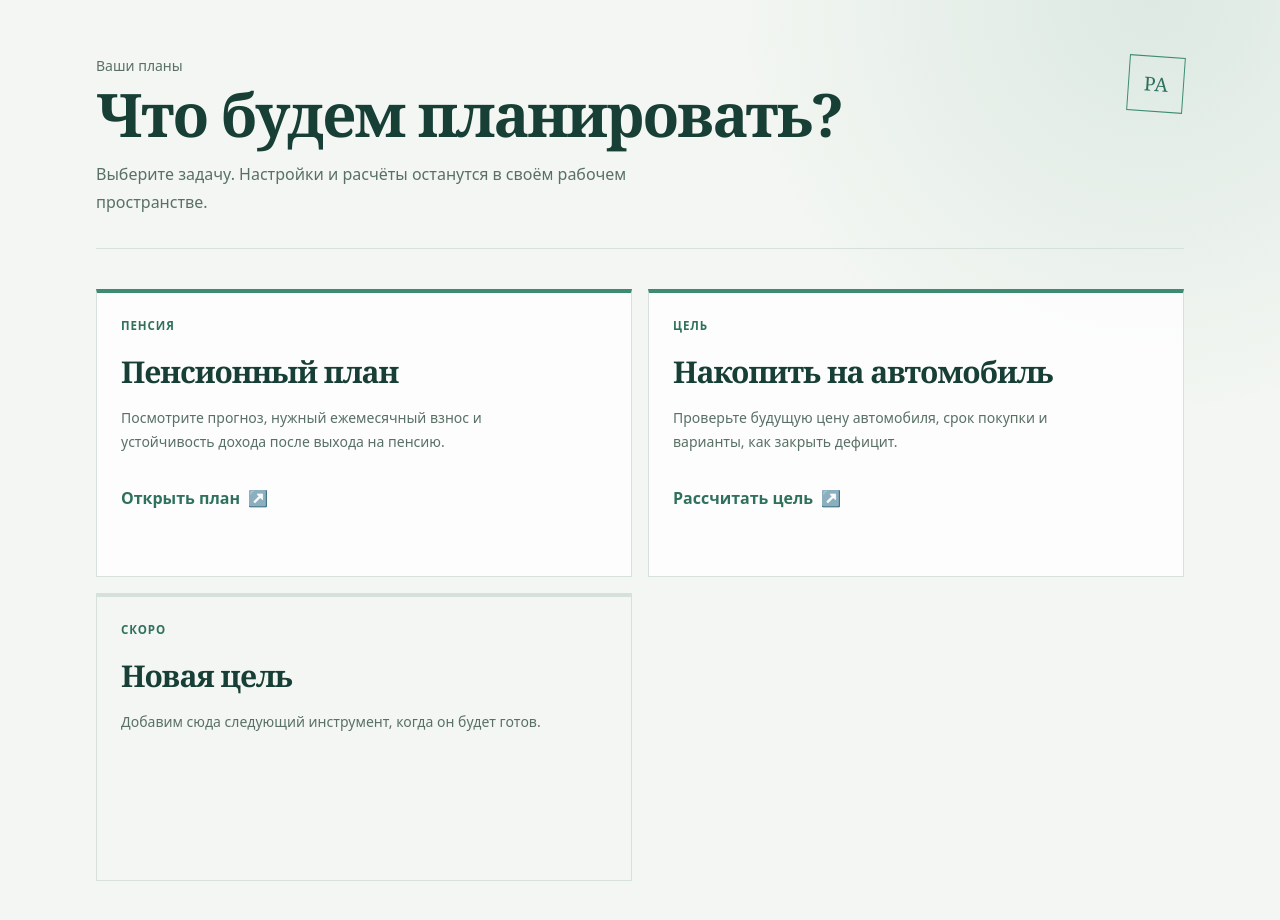
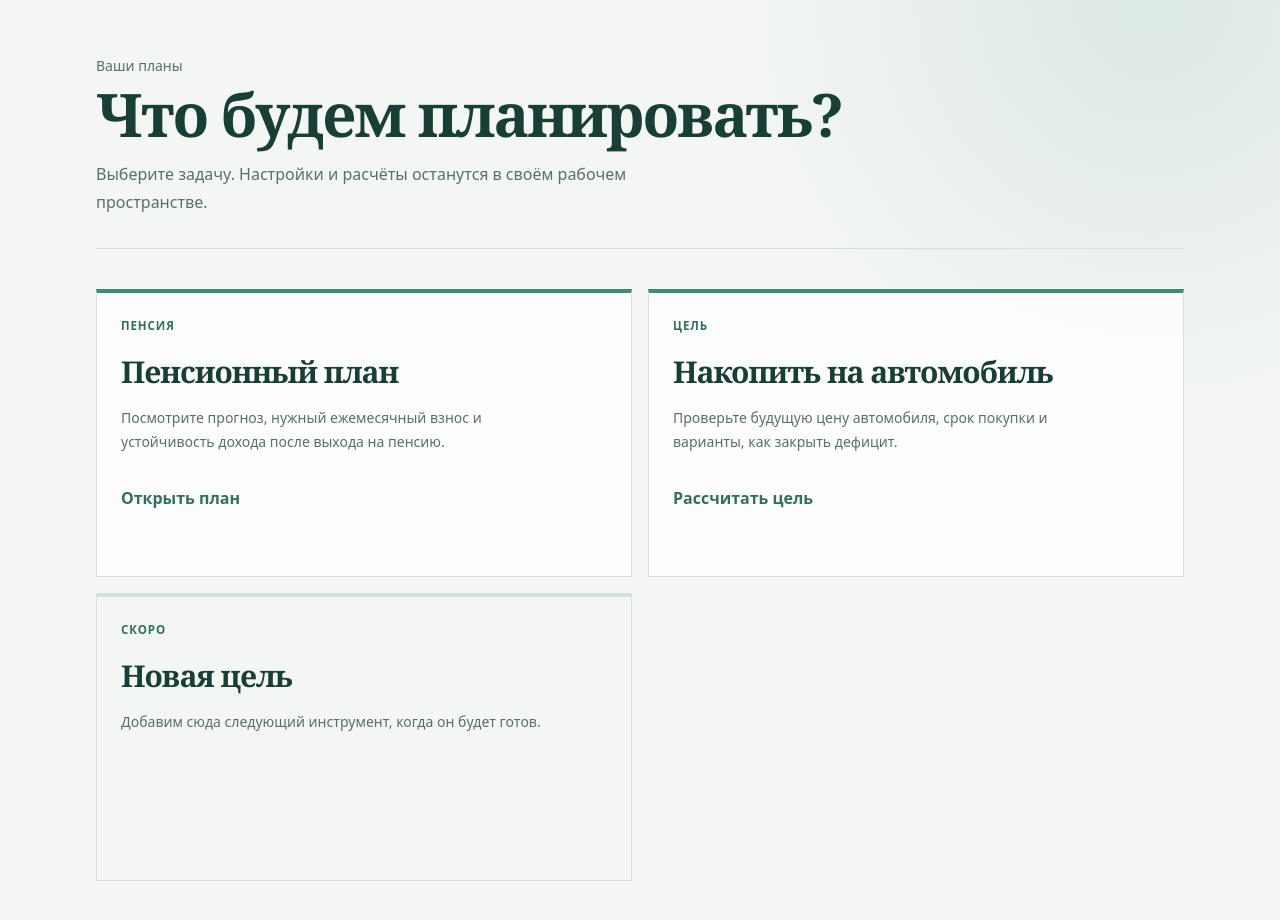
Before and after one commit to QFire2012/pension-assistant, a Next.js app: page /hub in a window 1280 px wide. Shown: the top 920 px of the page. Built offline with nearby package versions, Linux system fonts and the light colour scheme.

Commit message:
fix: remove decorative hub symbols

```diff
--- a/app/globals.css
+++ b/app/globals.css
@@ -45,18 +45,6 @@ body {
   padding-bottom: 2rem;
 }
 
-.hub-mark {
-  display: grid;
-  width: 3.5rem;
-  height: 3.5rem;
-  place-items: center;
-  border: 1px solid var(--accent);
-  color: var(--accent-strong);
-  font-family: var(--display-font);
-  font-size: 1.2rem;
-  transform: rotate(4deg);
-}
-
 .hub-card {
   display: flex;
   min-height: 18rem;
@@ -87,14 +75,6 @@ body {
   gap: .5rem;
   color: var(--accent-strong);
   font-weight: 700;
-}
-
-.hub-card-action span {
-  transition: transform .2s ease;
-}
-
-.hub-card:hover .hub-card-action span {
-  transform: translate(2px, -2px);
 }
 
 .hub-card-muted {
@@ -214,11 +194,6 @@ button {
     gap: 1.5rem;
   }
 
-  .hub-mark {
-    width: 2.75rem;
-    height: 2.75rem;
-  }
-
   .workspace-header {
     align-items: flex-start;
     flex-direction: column;
--- a/components/ProductHub.tsx
+++ b/components/ProductHub.tsx
@@ -7,7 +7,7 @@ const products = [
 
 export function ProductHub() {
   return <main className="hub-page min-h-screen text-[var(--ink)]"><div className="mx-auto max-w-6xl px-5 py-8 sm:px-8 lg:py-14">
-    <header className="hub-header"><div><p className="text-sm font-medium text-[var(--muted)]">Ваши планы</p><h1 className="display-title mt-2 text-4xl tracking-tight sm:text-6xl">Что будем планировать?</h1><p className="mt-4 max-w-xl text-base leading-7 text-[var(--muted)]">Выберите задачу. Настройки и расчёты останутся в своём рабочем пространстве.</p></div><span className="hub-mark" aria-hidden="true">PA</span></header>
-    <div className="hub-grid mt-10 grid gap-4 md:grid-cols-2">{products.map((product) => <Link key={product.href} href={product.href} className="hub-card group"><span className="hub-card-eyebrow">{product.eyebrow}</span><h2 className="display-title mt-5 text-3xl">{product.title}</h2><p className="mt-4 max-w-md text-sm leading-6 text-[var(--muted)]">{product.description}</p><span className="hub-card-action mt-8 inline-flex">{product.action}<span aria-hidden="true">↗</span></span></Link>)}<div className="hub-card hub-card-muted"><span className="hub-card-eyebrow">Скоро</span><h2 className="display-title mt-5 text-3xl">Новая цель</h2><p className="mt-4 max-w-md text-sm leading-6 text-[var(--muted)]">Добавим сюда следующий инструмент, когда он будет готов.</p></div></div>
+    <header className="hub-header"><div><p className="text-sm font-medium text-[var(--muted)]">Ваши планы</p><h1 className="display-title mt-2 text-4xl tracking-tight sm:text-6xl">Что будем планировать?</h1><p className="mt-4 max-w-xl text-base leading-7 text-[var(--muted)]">Выберите задачу. Настройки и расчёты останутся в своём рабочем пространстве.</p></div></header>
+    <div className="hub-grid mt-10 grid gap-4 md:grid-cols-2">{products.map((product) => <Link key={product.href} href={product.href} className="hub-card group"><span className="hub-card-eyebrow">{product.eyebrow}</span><h2 className="display-title mt-5 text-3xl">{product.title}</h2><p className="mt-4 max-w-md text-sm leading-6 text-[var(--muted)]">{product.description}</p><span className="hub-card-action mt-8 inline-flex">{product.action}</span></Link>)}<div className="hub-card hub-card-muted"><span className="hub-card-eyebrow">Скоро</span><h2 className="display-title mt-5 text-3xl">Новая цель</h2><p className="mt-4 max-w-md text-sm leading-6 text-[var(--muted)]">Добавим сюда следующий инструмент, когда он будет готов.</p></div></div>
   </div></main>;
 }
```
